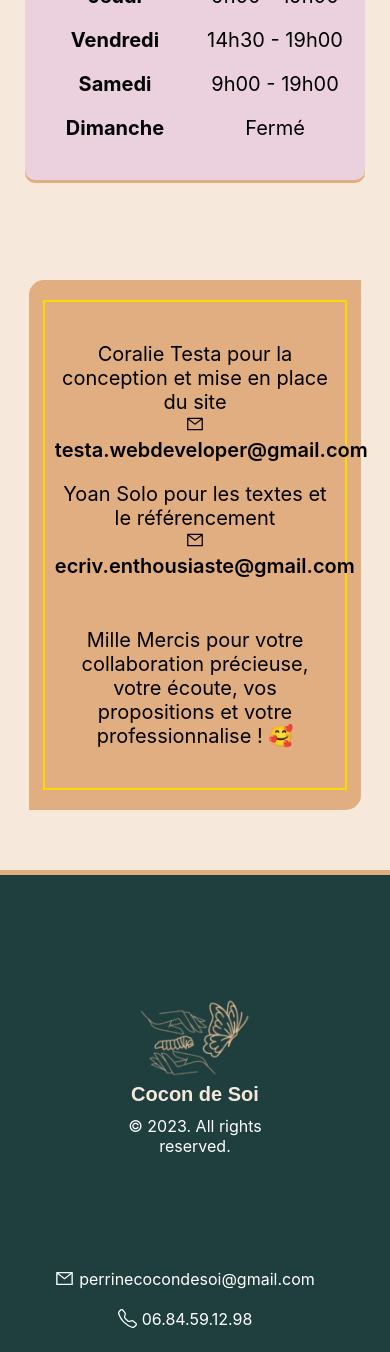
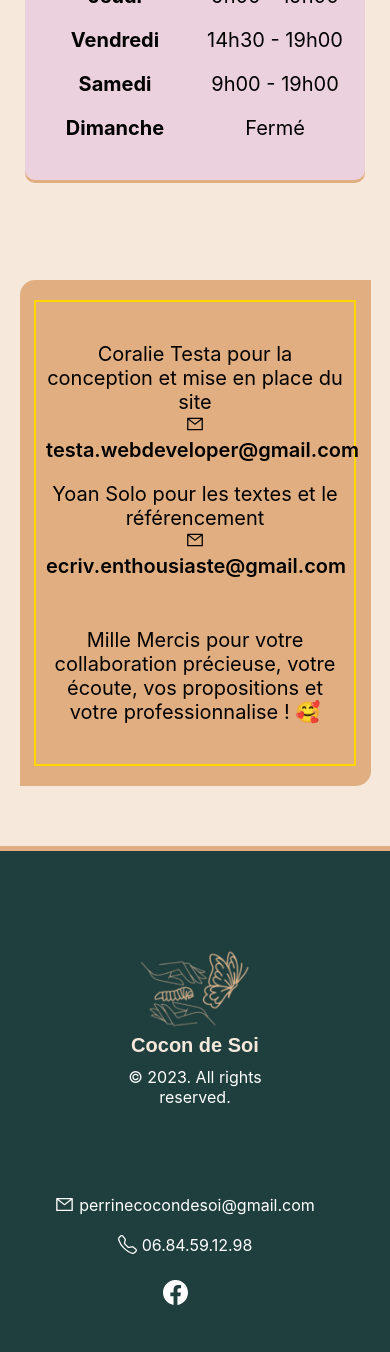
Before and after one commit to CoralieTesta/Cocon-de-Soi, a React (Create React App) app in the folder frontend/: page /contact in a window 390 px wide. Shown: the part 2401-3753 px from the top of the page. Built offline with nearby package versions, Linux system fonts and the light colour scheme.

Commit message:
bon cadeau et remerciements

```diff
--- a/frontend/src/components/Footer/style.module.css
+++ b/frontend/src/components/Footer/style.module.css
@@ -55,7 +55,7 @@
     }
     .footer {
         flex-direction: column;
-        height: 650px;
+        height: 600px;
     }
     .mailPhone {
         flex-direction: column;
--- a/frontend/src/components/Thanks/style.module.css
+++ b/frontend/src/components/Thanks/style.module.css
@@ -1,5 +1,5 @@
 .aside {
-    width: 85%;
+    width: 90%;
     margin: auto;
     text-align: center;
     margin-top: 20px;
```
